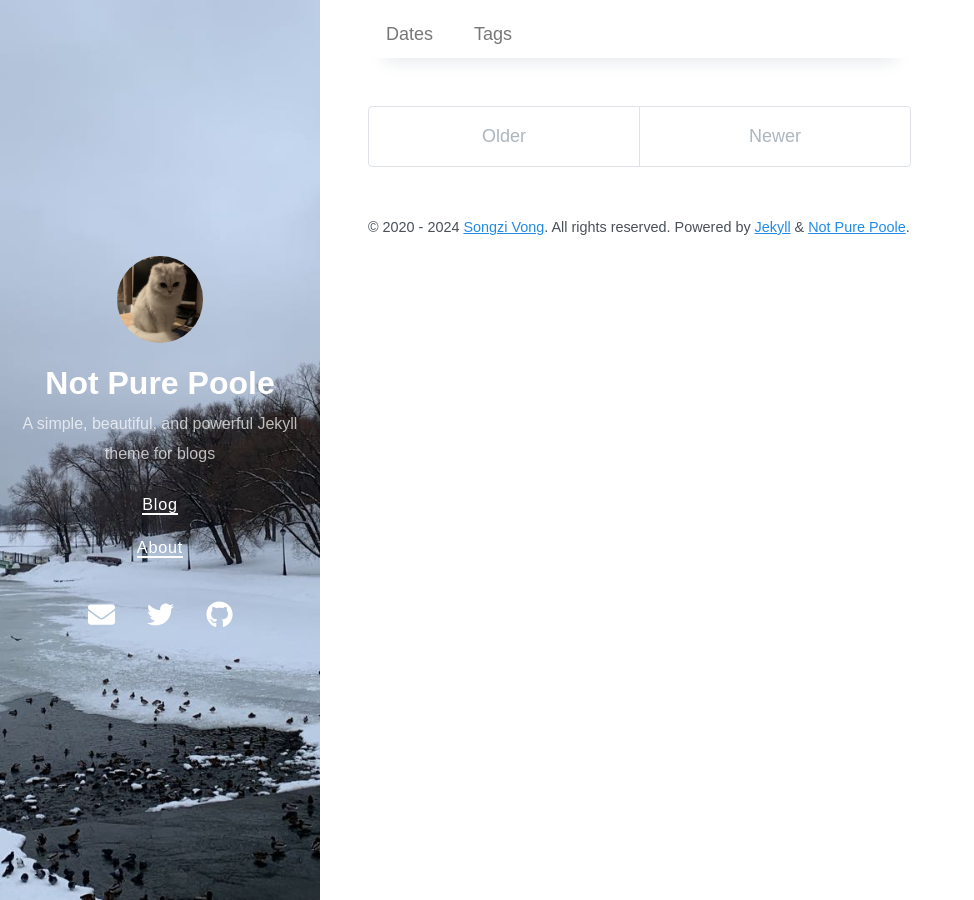
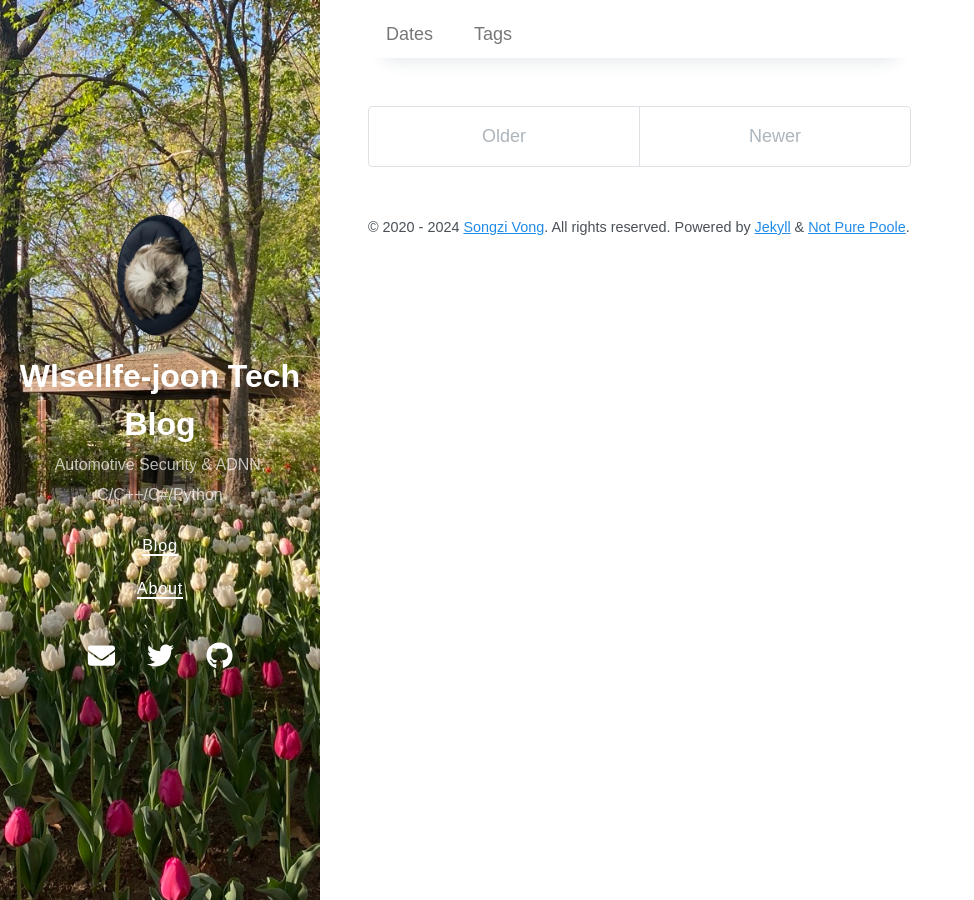
Before and after one commit to Wlsellfe-joon/Wlsellfe-joon.github.io, a Jekyll site: the page built from index.markdown, in a window 1280 px wide. Shown: the whole page, without its empty margins (0-974 px from the left). Built offline with Jekyll 4.4.1, drawn with Linux system fonts in a browser that asks for light colours; nearby versions of some CDN libraries; the list of posts is cut into pages by our own code.

Commit message:
Information 수정 1) Title 2) Description 3) background/profile images

```diff
--- a/_config.yml
+++ b/_config.yml
@@ -1,11 +1,11 @@
 # Setup
-title: Not Pure Poole
-description: A simple, beautiful, and powerful Jekyll theme for blogs
+title: Wlsellfe-joon Tech Blog
+description: Automotive Security & ADNN, C/C++/C#/Python
 url: https://vszhub.github.io
-avatar: /avatar.jpeg
+avatar: /bong.png
 paginate: 5
 permalink: pretty
-cover_image: /bg.jpeg
+cover_image: /background.jpg
 
 # Gems
 plugins:
```
Also changed, not shown: background.jpg (added), bg.jpeg (deleted), bong.png (added).
